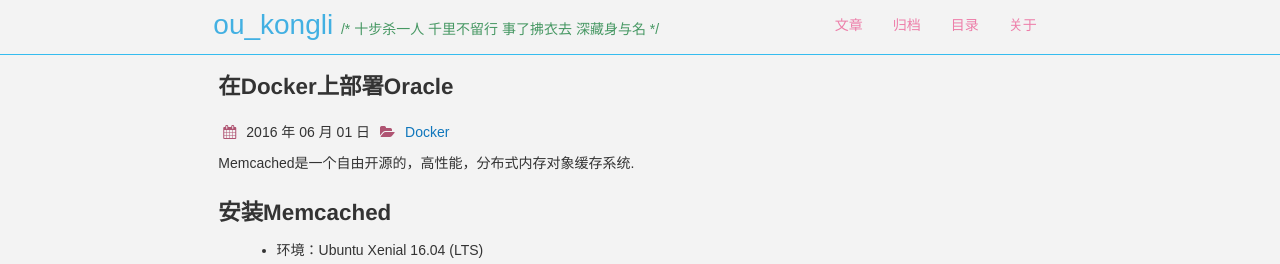
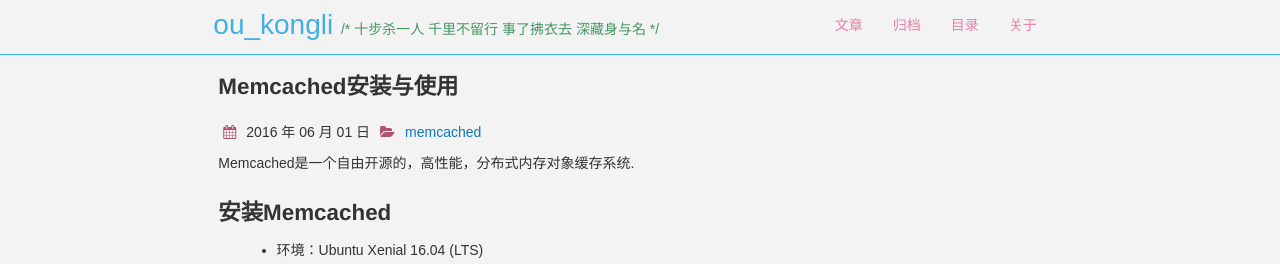
Before and after one commit to ouyangkongli/ouyangkongli.github.io, a Jekyll site: the page built from _posts/2016-06-01-memcached.md, in a window 1280 px wide and 900 px high. Shown: the top 264 px of the window. Built offline with Jekyll 4.4.1, drawn with Linux system fonts in a browser that asks for light colours; nearby versions of some CDN libraries; comment, search, counter and statistics services are not loaded; some of the changed text lies outside the part shown.

Commit message:
update memcached file title

```diff
--- a/_posts/2016-06-01-memcached.md
+++ b/_posts/2016-06-01-memcached.md
@@ -1,10 +1,10 @@
 ---
 layout: post
-title: 在Docker上部署Oracle
-description: 在Docker上部署Oracle
-tag: [Docker, oracle]
+title: Memcached安装与使用
+description: Memcached安装与使用
+tag: [memcached]
 comments: true
-categories: Docker
+categories: memcached
 ---
 
 Memcached是一个自由开源的，高性能，分布式内存对象缓存系统.
@@ -15,9 +15,11 @@
 * 环境：Ubuntu Xenial 16.04 (LTS)
 
 For Debian or Ubuntu:
+
 > sudo apt-get install memcached
 
 For Redhat/Fedora:
+
 > yum install memcached
 
 从源码安装:
```
